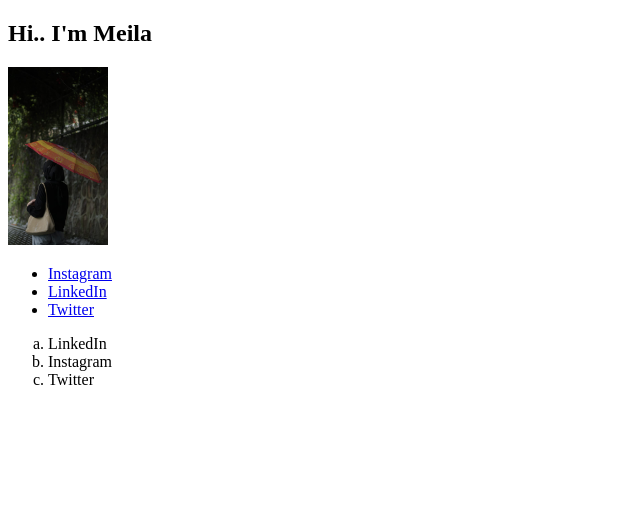
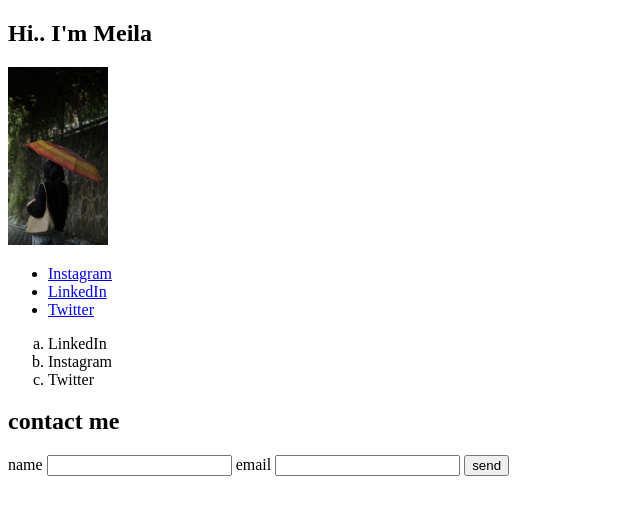
Before and after one commit to meilapujianti/belajar.html, a plain HTML site: page index.html in a window 1280 px wide. Shown: the whole page, without its empty margins (0-640 px from the left). Drawn offline with Linux system fonts and the light colour scheme.

Commit message:
add contact me

```diff
--- a/index.html
+++ b/index.html
@@ -22,5 +22,16 @@
     </ol>
     </section>
 
+    <section id="contact-me">
+        <h2>contact me</h2>
+        <form action="">
+            <label for="">name</label>
+            <input type="text" name="" id="">
+            <label for="">email</label>
+            <input type="email" name="" id="">
+            <button>send</button>
+        </form>
+    </section>
+
 </body>
 </html>
```
